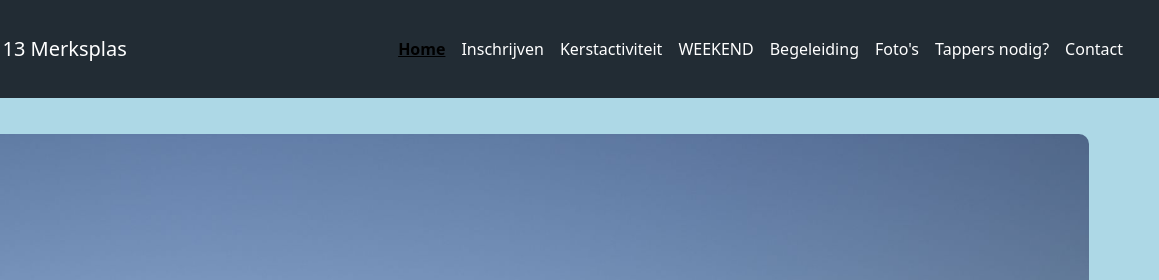
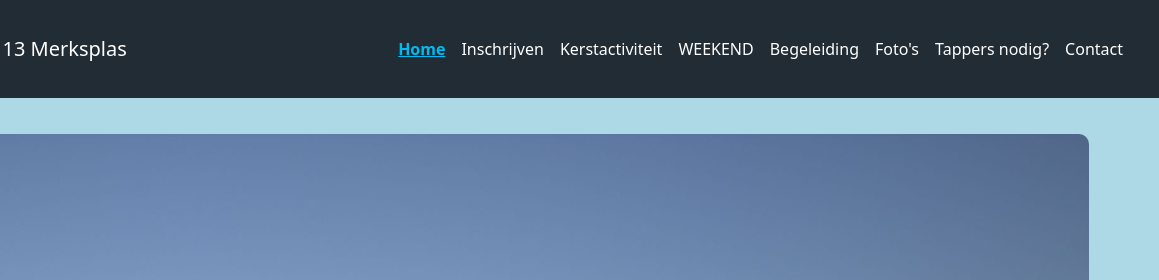
Before and after one commit to Plus13Merksplas/P13Website.github.io, a plain HTML site: page index.html in a window 1280 px wide. Shown: the top 280 px of the page, 121-1280 px from the left. Drawn offline with nearby package versions, Linux system fonts and the light colour scheme.

Commit message:
Update style.css

```diff
--- a/style.css
+++ b/style.css
@@ -192,3 +192,8 @@ iframe {
     color: black;
 
 }
+/* Wees héél specifiek: In de nav, een element met class nav-link én active */
+nav .nav-link.active {
+    color: #00bcf2 !important;  /* Forceer de lichtblauwe kleur */
+    opacity: 1 !important;      /* Zorgt dat hij niet doorzichtig/grijs is */
+}
```
